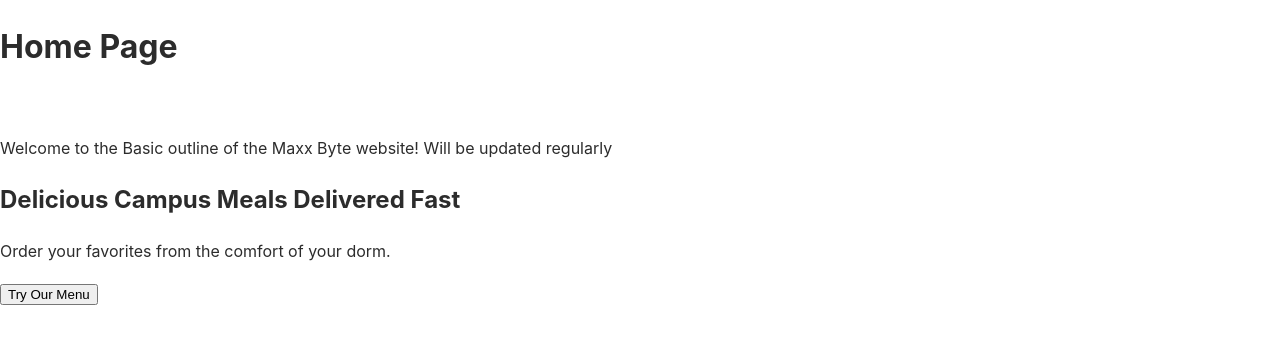
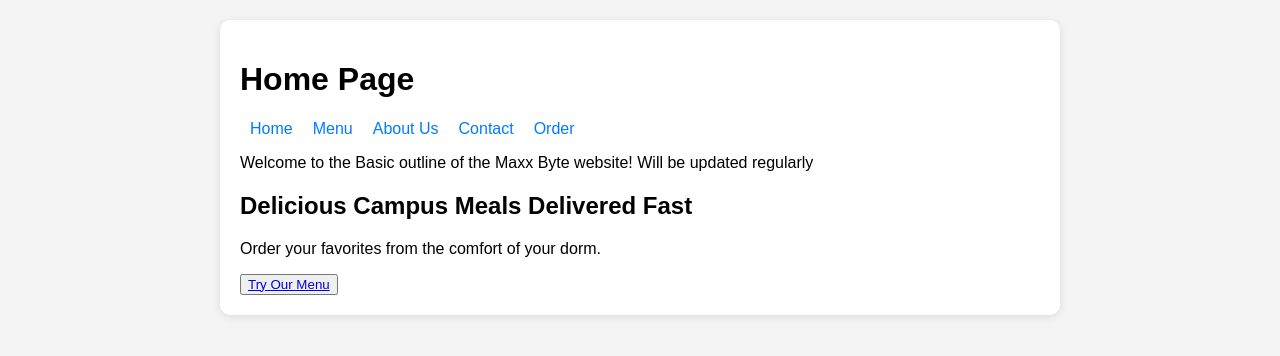
Before and after one commit to BenIsJamming/MaxxSyte, a React (Create React App) app: page / in a window 1280 px wide. Shown: the top 356 px of the page. Built offline with nearby package versions, Linux system fonts and the light colour scheme.

Commit message:
Initial commit

```diff
--- a/src/style.css
+++ b/src/style.css
@@ -1,55 +1,19 @@
-
-nav a:hover {
-  text-decoration: underline;
+body {
+  font-family: Arial, sans-serif;
+  background: #f4f4f4;
+  margin: 0;
+  padding: 20px;
 }
-html, body {
-  height: 100%;
-  overflow: hidden;
+.container {
+  max-width: 800px;
+  margin: auto;
+  background: #fff;
+  padding: 20px;
+  border-radius: 10px;
+  box-shadow: 0 2px 8px rgba(0,0,0,0.1);
 }
-body{
-  display: flex;
-  flex-direction: column;
-  height: 100%;
-  font-family: 'Inter', sans-serif;
-  color: #2c2c2c;
-  line-height: 1.6;
-  margin: 0;
+nav a {
+  margin: 0 10px;
+  text-decoration: none;
+  color: #007bff;
 }
-main{
-  flex: 1;
-  overflow-y: auto;
-
-}
-a {
-  text-decoration: none;
-  color: inherit;
-}
-header, footer {
-  background-color: #1f1f2e;
-  color: #ffff;
-  padding: 1.5rem 2rem;
-  text-align: center;
-  box-shadow: 0 2px 4px rgba(0,0,0,0.1);
-}
-header h1 {
-  font-size: 2rem;
-  margin-bottom: 0.5rem;
-}
-nav ul{
-  list-style: none;
-  display: flex;
-  justify-content: center;
-  flex-wrap: wrap;
-  gap: 1rem;
-}
-nav a{
-  color: #ffff;
-  font-weight: 600;
-  padding: 0.5rem 1.2rem;
-  border-radius: 6px;
-}
-main {
-  padding: 3rem 2rem;
-  max-width: 1200px;
-  margin: 0 auto;
-}
```
